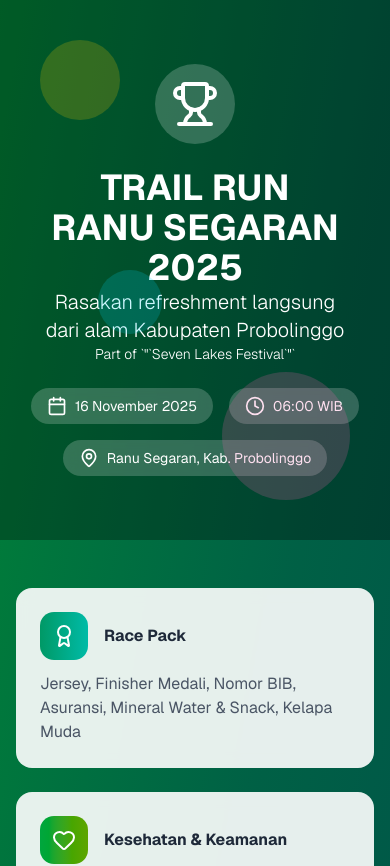
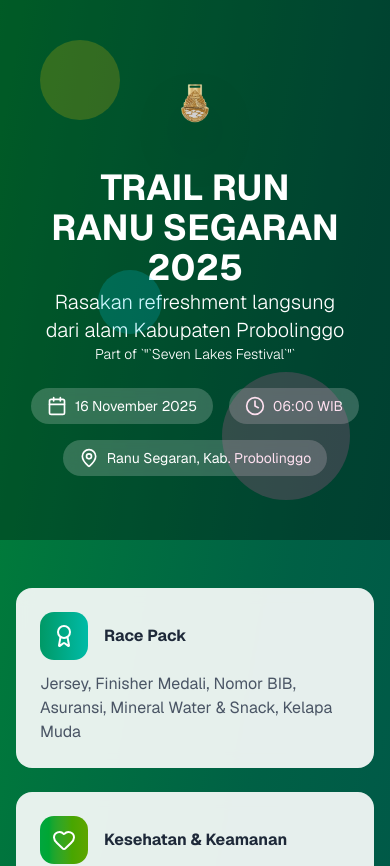
Before and after one commit to galangryandana/funrunv2, a Next.js app: page / in a window 390 px wide. Shown: the top 866 px of the page. Built offline with nearby package versions, Linux system fonts and the light colour scheme; no server answers.

Commit message:
Replace trophy icon with custom Trail Run logo
- Add custom logo (logo.PNG) to public folder
- Replace Trophy icon with img tag
- Size: 80px mobile, 112px desktop
- Add drop shadow for better visibility
- Remove background circle for cleaner look

```diff
--- a/src/app/page.tsx
+++ b/src/app/page.tsx
@@ -467,8 +467,12 @@ export default function MalangFunRunPage() {
       <div className="relative overflow-hidden">
         <div className="absolute inset-0 bg-black/30" />
         <div className="relative mx-auto max-w-5xl px-4 py-16 md:py-24 text-center text-white space-y-6">
-          <div className="inline-flex items-center justify-center w-20 h-20 bg-white/20 rounded-full">
-            <Trophy className="w-12 h-12" />
+          <div className="inline-flex items-center justify-center">
+            <img
+              src="/logo.PNG"
+              alt="Trail Run Ranu Segaran Logo"
+              className="w-20 h-20 md:w-28 md:h-28 object-contain drop-shadow-2xl"
+            />
           </div>
           <div>
             <h1 className="text-4xl md:text-6xl font-bold">
```
Also changed, not shown: public/logo.PNG (added).
